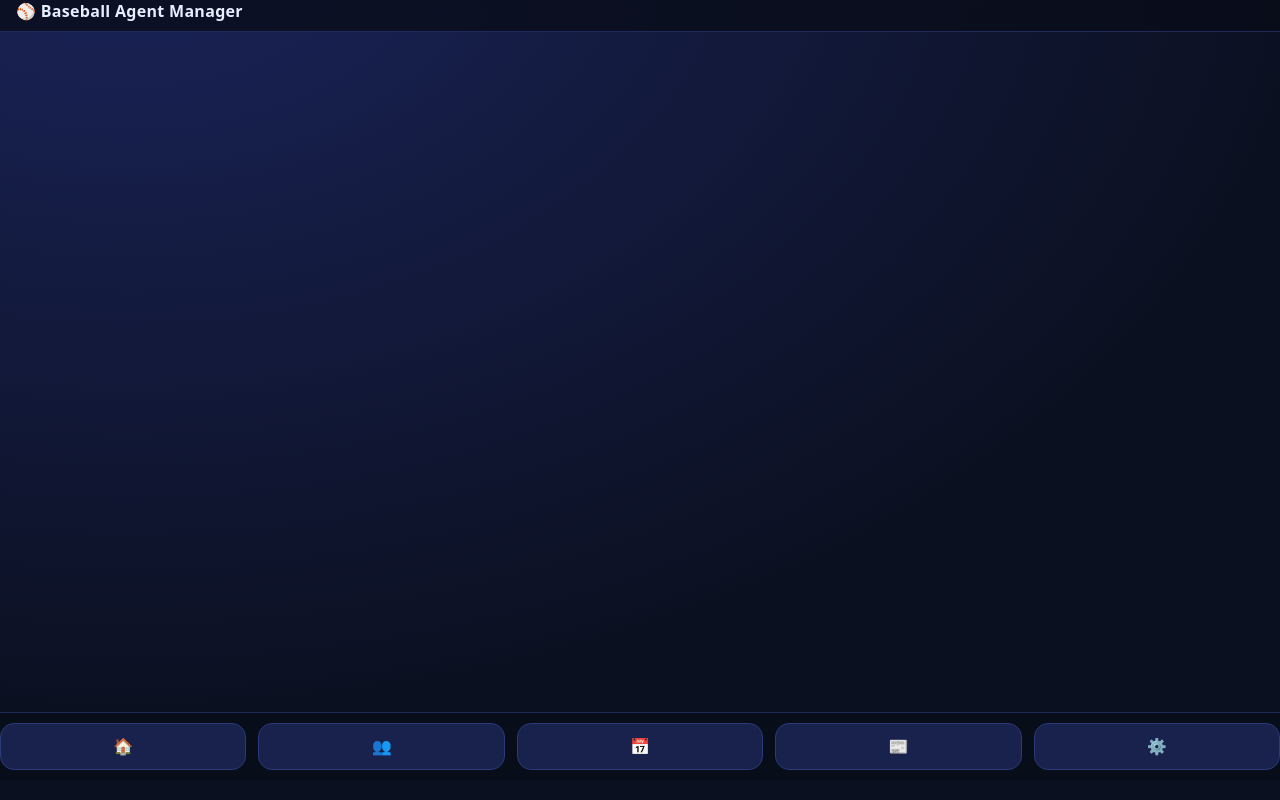
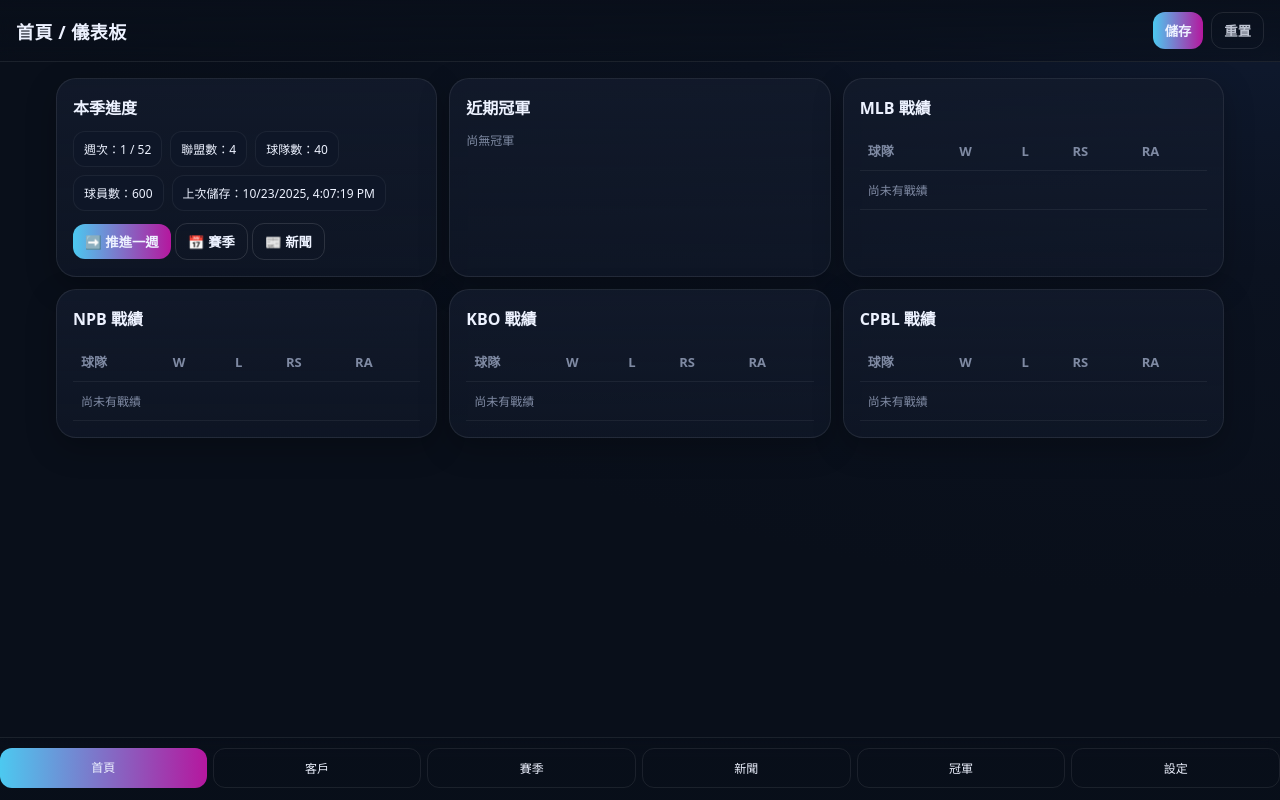
Before and after one commit to qwe0972023450-cloud/baseball, a website: page index.html in a window 1280 px wide. Drawn offline with Linux system fonts and the light colour scheme.

Commit message:
Add files via upload

```diff
--- a/index.html
+++ b/index.html
@@ -1,47 +1,51 @@
-<!doctype html>
+<!DOCTYPE html>
 <html lang="zh-Hant">
 <head>
-<meta charset="utf-8"/>
-<meta name="viewport" content="width=device-width, initial-scale=1, viewport-fit=cover"/>
+  <meta charset="UTF-8" />
+  <meta name="viewport" content="width=device-width, initial-scale=1, viewport-fit=cover" />
   <title>Baseball Agent Manager v1.6.4</title>
-<link rel="stylesheet" href="style.css"/>
+  <link rel="stylesheet" href="style.css" />
 </head>
 <body>
-<header class="topbar">
-  <div class="brand">⚾️ Baseball Agent Manager</div>
-  <nav class="tabs" id="topTabs">
-    <a href="#/home" class="tab">主頁</a>
-    <a href="#/clients" class="tab">客戶</a>
-    <a href="#/season" class="tab">賽季</a>
-    <a href="#/news" class="tab">新聞</a>
-    <a href="#/champions" class="tab">冠軍榜</a>
-    <a href="#/settings" class="tab">設定</a>
+  <header class="app-header">
+    <h1 id="page-title">Baseball Agent Manager</h1>
+    <div class="header-actions">
+      <button id="btn-save" class="btn primary">儲存</button>
+      <button id="btn-reset" class="btn ghost">重置</button>
+    </div>
+  </header>
+
+  <main id="app" class="app-main"></main>
+
+  <nav class="bottom-nav">
+    <a href="#/home" data-route="home" class="nav-item">首頁</a>
+    <a href="#/clients" data-route="clients" class="nav-item">客戶</a>
+    <a href="#/season" data-route="season" class="nav-item">賽季</a>
+    <a href="#/news" data-route="news" class="nav-item">新聞</a>
+    <a href="#/champions" data-route="champions" class="nav-item">冠軍</a>
+    <a href="#/settings" data-route="settings" class="nav-item">設定</a>
   </nav>
-</header>
-<main id="app" class="page"></main>
-<footer class="bottombar" id="bottomNav">
-  <a href="#/home" class="btn">🏠</a>
-  <a href="#/clients" class="btn">👥</a>
-  <a href="#/season" class="btn">📅</a>
-  <a href="#/news" class="btn">📰</a>
-  <a href="#/settings" class="btn">⚙️</a>
-</footer>
+
+  <!-- Data first -->
+  <script src="js/data/leagues.js"></script>
+  <script src="js/data/names.js"></script>
+
+  <!-- Core -->
   <script src="js/app.js"></script>
   <script src="js/router.js"></script>
-<script src="js/storage.js"></script>
-<script src="js/state.js"></script>
   <script src="js/scheduler.js"></script>
-<script src="js/data/leagues.js"></script>
-<script src="js/data/players.js"></script>
+
+  <!-- Pages -->
   <script src="js/pages/home.js"></script>
   <script src="js/pages/clients.js"></script>
   <script src="js/pages/season.js"></script>
   <script src="js/pages/news.js"></script>
   <script src="js/pages/champions.js"></script>
   <script src="js/pages/settings.js"></script>
+  <script src="js/pages/teams.js"></script>
+  <script src="js/pages/staff.js"></script>
   <script src="js/pages/finance.js"></script>
-<script src="js/pages/staff.js"></script>
   <script src="js/pages/shop.js"></script>
-<script>window.addEventListener('load', () => { window.BAM.init(); });</script>
+
 </body>
 </html>
--- a/package.json
+++ b/package.json
@@ -6,6 +6,7 @@
     "start": "node server.js"
   },
   "dependencies": {
-    "express": "^4.18.2"
+    "express": "^4.18.2",
+    "compression": "^1.7.4"
   }
 }
--- a/style.css
+++ b/style.css
@@ -1,31 +1,100 @@
-:root{--bg:#0b1020;--card:#121933;--muted:#8ea0c7;--text:#e7efff}
-*{box-sizing:border-box}html,body{height:100%;margin:0}
-body{background:radial-gradient(1200px 800px at 10% -10%, #1a245a, #0b1020);color:var(--text);font-family:ui-sans-serif,system-ui,-apple-system,"Segoe UI",Roboto,"Noto Sans TC","Helvetica Neue",Arial;line-height:1.45}
-.topbar{position:sticky;top:0;z-index:9;display:flex;gap:.5rem;align-items:center;justify-content:space-between;padding:env(safe-area-inset-top) 1rem .5rem 1rem;background:rgba(9,13,26,.8);backdrop-filter:blur(8px);border-bottom:1px solid #1e2a57}
-.brand{font-weight:800;letter-spacing:.3px}
-.tabs{display:none;gap:.5rem;flex-wrap:wrap}
-.tabs .tab{color:#8ea0c7;text-decoration:none;padding:.35rem .6rem;border-radius:12px;border:1px solid #233063}
-.tabs .tab:hover{color:#e7efff;border-color:#3852a1}
-.page{min-height:calc(100dvh - 120px);padding:1rem;display:grid;grid-template-columns:1fr;gap:1rem}
-.card{background:linear-gradient(180deg,#10173a 0%,#0d1330 100%);border:1px solid #203060;border-radius:18px;padding:1rem;box-shadow:0 10px 30px rgba(0,0,0,.25)}
-.grid{display:grid;gap:1rem}.grid.cols-2{grid-template-columns:1fr 1fr}.grid.cols-3{grid-template-columns:repeat(3,1fr)}
-@media(max-width:980px){.grid.cols-2,.grid.cols-3{grid-template-columns:1fr}.tabs{display:flex}}
-.table{width:100%;border-collapse:collapse;font-size:.95rem}
-.table th,.table td{padding:.5rem .4rem;border-bottom:1px solid #1e2a57;vertical-align:middle}
-.table th{color:#a9b8e6;text-align:left;font-weight:600}
-.table tr:hover{background:#0f1533}
-.kpi{display:flex;gap:1rem;flex-wrap:wrap}
-.kpi .item{min-width:140px;background:#0f1635;border:1px solid #25346b;padding:.75rem;border-radius:14px}
-.kpi .item .label{color:#9fb2e9;font-size:.85rem}.kpi .item .value{font-size:1.35rem;font-weight:700}
-.btn,button{display:inline-flex;align-items:center;justify-content:center;gap:.4rem;background:#18224d;border:1px solid #2a3a7a;color:#ddebff;border-radius:12px;padding:.55rem .9rem;text-decoration:none;cursor:pointer;font-weight:600}
-.btn.primary{background:#1a9e72;border-color:#29b686;color:#07120d}
-.btn.warn{background:#3a2a07;border-color:#8a6a16;color:#ffd64d}
-.btn.ghost{background:transparent;border-color:#2a3a7a;color:#b8c6f2}
-.badge{padding:.15rem .5rem;border-radius:999px;background:#0d1a3a;border:1px solid #22316a;color:#9fb2e9;font-size:.8rem}
-.bottombar{position:sticky;bottom:0;z-index:9;display:flex;gap:.75rem;justify-content:space-around;align-items:center;padding:.6rem env(safe-area-inset-right) calc(.6rem + env(safe-area-inset-bottom)) env(safe-area-inset-left);background:rgba(9,13,26,.86);backdrop-filter:blur(8px);border-top:1px solid #1e2a57}
-.bottombar .btn{flex:1;padding:.7rem 0;border-radius:14px}
-.paper{background:#fbfbf7;color:#111;border-radius:18px;padding:1rem;border:1px solid #ddd;box-shadow:0 8px 24px rgba(0,0,0,.2)}
-.paper .headline{font-family:Georgia,"Times New Roman",serif;font-size:1.4rem;border-bottom:1px solid #333;padding-bottom:.5rem;margin-bottom:.7rem}
-.paper .item{border-bottom:1px dashed #ccc;padding:.6rem 0}.paper .item:last-child{border-bottom:none}
-.modal{position:fixed;inset:0;background:rgba(0,0,0,.5);display:flex;align-items:center;justify-content:center;padding:1rem}
-.modal>.content{background:#0e1536;border:1px solid #283571;border-radius:16px;max-width:520px;width:100%;padding:1rem}
+
+:root{
+  --bg:#0b1220;
+  --card:#121a2b;
+  --muted:#7f8aa3;
+  --txt:#edf2ff;
+  --accent:#4cc9f0;
+  --accent-2:#b5179e;
+  --ok:#80ffdb;
+  --warn:#ffd166;
+  --bad:#ef476f;
+}
+*{box-sizing:border-box}
+html,body{height:100%}
+body{
+  margin:0;
+  font-family: system-ui, -apple-system, Segoe UI, Roboto, 'Noto Sans TC', Arial, sans-serif;
+  color:var(--txt);
+  background: radial-gradient(1200px 600px at top right, #0f1a30 0%, #0b1220 45%, #090f1a 100%);
+}
+a{color:inherit;text-decoration:none}
+.app-header{
+  position:sticky;top:0;z-index:10;
+  display:flex;align-items:center;justify-content:space-between;
+  padding:12px 16px;
+  background: linear-gradient(180deg, rgba(9,15,26,.9), rgba(9,15,26,.6));
+  backdrop-filter: blur(8px);
+  border-bottom:1px solid rgba(255,255,255,.08);
+}
+.app-header h1{font-size:18px;margin:0;font-weight:700;letter-spacing:.5px}
+.header-actions{display:flex;gap:8px}
+.btn{
+  border:1px solid rgba(255,255,255,.12);
+  background:transparent;color:var(--txt);
+  padding:8px 12px;border-radius:12px;cursor:pointer;font-weight:600
+}
+.btn.primary{background: linear-gradient(90deg, var(--accent), var(--accent-2));border:0}
+.btn.ghost{opacity:.8}
+.btn:active{transform:scale(.98)}
+
+.app-main{padding:16px;padding-bottom:88px;max-width:1200px;margin:0 auto}
+.grid{
+  display:grid;
+  grid-template-columns: repeat(12,1fr);
+  gap:12px
+}
+.card{
+  grid-column: span 12;
+  background: linear-gradient(180deg, rgba(18,26,43,.9), rgba(18,26,43,.6));
+  border:1px solid rgba(255,255,255,.08);
+  border-radius:20px;padding:16px;
+  box-shadow: 0 10px 30px rgba(0,0,0,.25);
+}
+.card h2{margin:0 0 12px 0;font-size:16px}
+.card .muted{color:var(--muted);font-size:12px}
+
+.stat-row{display:flex;flex-wrap:wrap;gap:8px;margin-top:8px}
+.stat{background:#0e1627;border:1px solid rgba(255,255,255,.06);padding:8px 10px;border-radius:12px;font-size:12px}
+.badge{padding:4px 8px;border-radius:999px;font-size:12px;border:1px solid rgba(255,255,255,.1)}
+.badge.ok{background:rgba(128,255,219,.1);border-color:#80ffdb}
+.badge.warn{background:rgba(255,209,102,.1);border-color:#ffd166}
+.badge.bad{background:rgba(239,71,111,.1);border-color:#ef476f}
+
+.table{width:100%;border-collapse:collapse}
+.table th,.table td{padding:10px 8px;border-bottom:1px solid rgba(255,255,255,.06);font-size:13px;text-align:left}
+.table th{color:var(--muted);font-weight:600}
+.table tr:hover{background:rgba(255,255,255,.03)}
+
+.bottom-nav{
+  position:fixed;bottom:0;left:0;right:0;
+  display:flex;justify-content:space-around;gap:6px;
+  padding:10px env(safe-area-inset-right) 12px env(safe-area-inset-left);
+  background: linear-gradient(180deg, rgba(9,15,26,.0), rgba(9,15,26,.9) 35%);
+  backdrop-filter: blur(8px);
+  border-top:1px solid rgba(255,255,255,.08);
+  z-index:10;
+}
+.nav-item{
+  flex:1;text-align:center;padding:10px 6px;border-radius:12px;
+  border:1px solid rgba(255,255,255,.08);font-size:12px
+}
+.nav-item.active{background:linear-gradient(90deg,var(--accent),var(--accent-2));border:0}
+
+@media(min-width:720px){
+  .card{grid-column: span 6}
+}
+@media(min-width:1024px){
+  .card{grid-column: span 4}
+}
+
+/* Newspaper style for News */
+.paper{
+  background:#fff;color:#000;border-radius:16px;padding:16px;
+  columns: 300px 2; column-gap:20px;
+}
+.paper h3{margin-top:0;border-bottom:2px solid #000}
+.paper .lead{font-weight:700;font-size:18px;margin:8px 0}
+.paper .by{font-size:12px;color:#333}
+.paper article{break-inside:avoid;margin-bottom:14px}
+.paper .tag{display:inline-block;font-size:12px;border:1px solid #000;padding:2px 6px;border-radius:999px;margin-right:6px}
```
Also changed, not shown: server.js (+15 -4 lines). Lines whose indentation alone changed are shown as unchanged.
